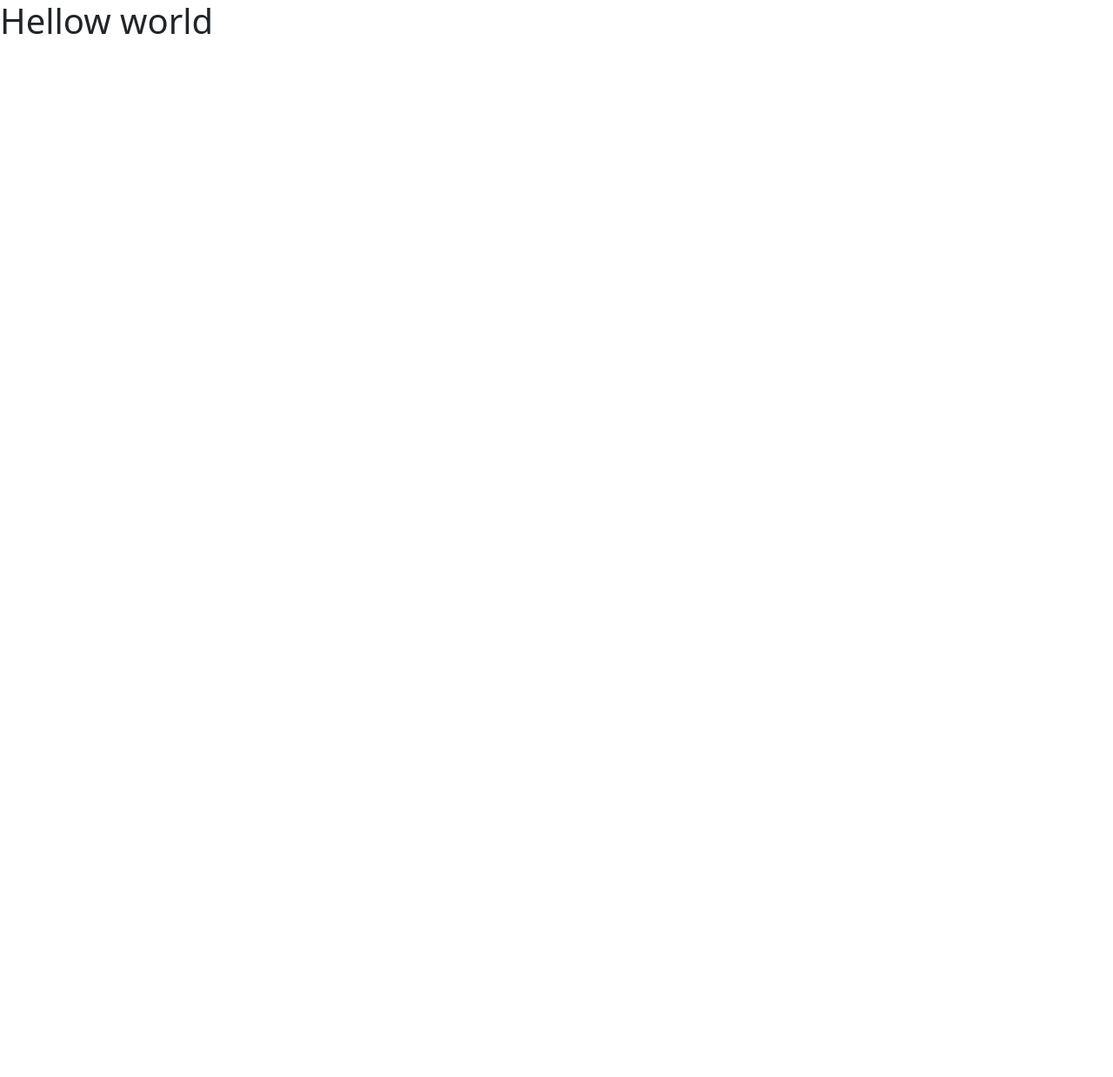
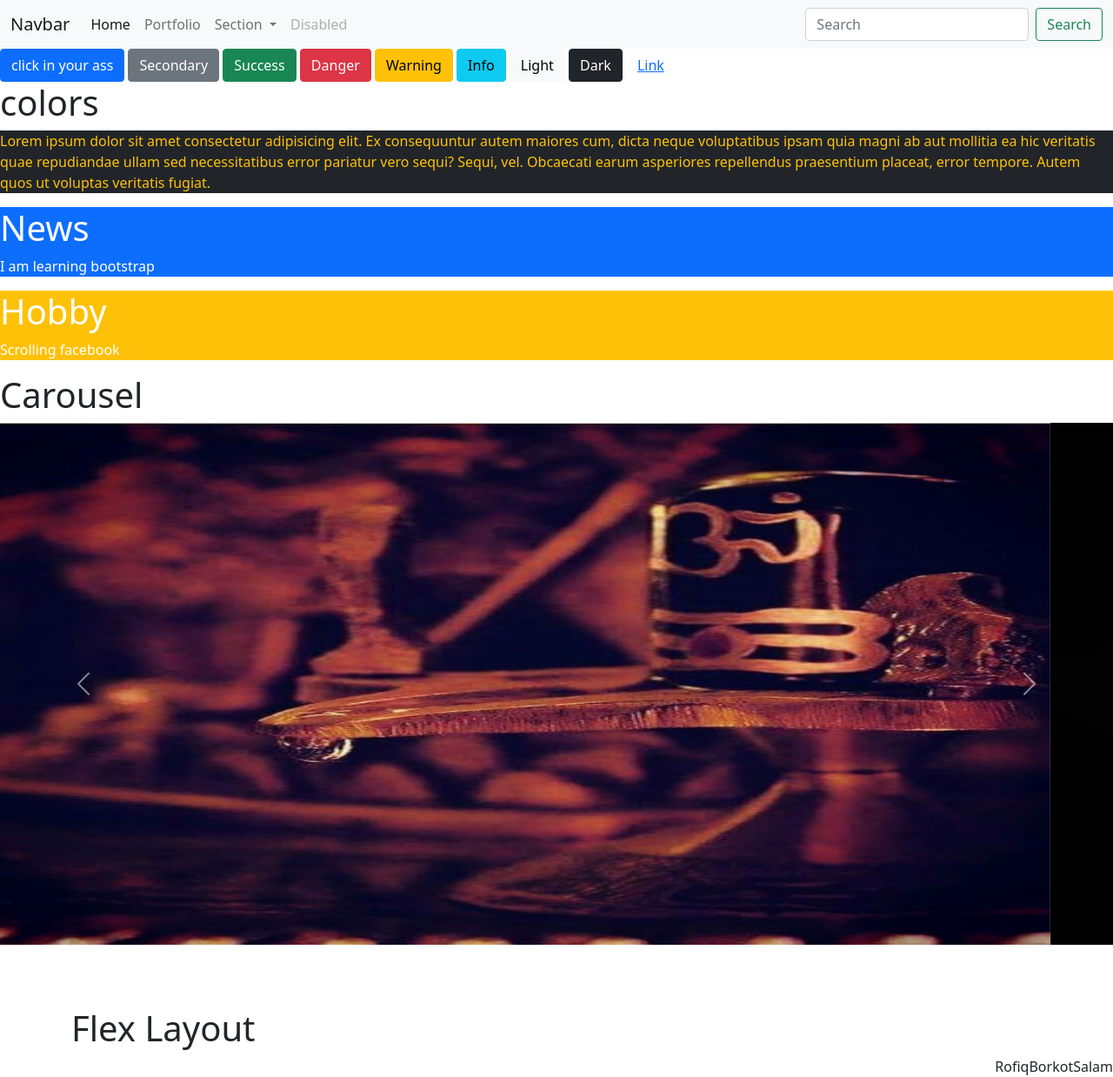
Before and after one commit to Ananthadeb1/Bootstrap, a plain HTML site: page index.html in a window 1280 px wide. Shown: the whole page at 87% size. Before the commit the page ends 800 px from the top, so only its background shows below. Drawn offline with nearby package versions, Linux system fonts and the light colour scheme.

Commit message:
first time with bootstrap

```diff
--- a/index.html
+++ b/index.html
@@ -8,8 +8,114 @@
     <link rel="stylesheet" href="Css/bootstrap/css/bootstrap.min.css">
 </head>
 <body>
+    <nav class="fixed-top navbar navbar-expand-lg navbar-light bg-light">
+        <div class="container-fluid">
+          <a class="navbar-brand" href="#">Navbar</a>
+          <button class="navbar-toggler" type="button" data-bs-toggle="collapse" data-bs-target="#navbarSupportedContent" aria-controls="navbarSupportedContent" aria-expanded="false" aria-label="Toggle navigation">
+            <span class="navbar-toggler-icon"></span>
+          </button>
+          <div class="collapse navbar-collapse" id="navbarSupportedContent">
+            <ul class="navbar-nav me-auto mb-2 mb-lg-0">
+              <li class="nav-item">
+                <a class="nav-link active" aria-current="page" href="#">Home</a>
+              </li>
+              <li class="nav-item">
+                <a class="nav-link" href="https://ananthadeb1.github.io/My-web-portfolio/">Portfolio</a>
+              </li>
+              <li class="nav-item dropdown">
+                <a class="nav-link dropdown-toggle" href="#" id="navbarDropdown" role="button" data-bs-toggle="dropdown" aria-expanded="false">
+                  Section
+                </a>
+                <ul class="dropdown-menu" aria-labelledby="navbarDropdown">
+                  <li><a class="dropdown-item" href="#">Science-1</a></li>
+                  <li><a class="dropdown-item" href="#">Science-2</a></li>
+          <!--        <li><hr class="dropdown-divider"></li> -->
+                  <li><a class="dropdown-item" href="#">Science-3</a></li>
+                  <li><a class="dropdown-item" href="#">Science-4</a></li>
+                  <li><a class="dropdown-item" href="#">Science-5</a></li>
+                  <li><a class="dropdown-item" href="#">Science-6</a></li>
+                  <li><a class="dropdown-item" href="#">Science-7</a></li>
+                </ul>
+              </li>
+              <li class="nav-item">
+                <a class="nav-link disabled" href="#" tabindex="-1" aria-disabled="true">Disabled</a>
+              </li>
+            </ul>
+            <form class="d-flex">
+              <input class="form-control me-2" type="search" placeholder="Search" aria-label="Search">
+              <button class="btn btn-outline-success" type="submit">Search</button>
+            </form>
+          </div>
+        </div>
+      </nav>
+
     <h1>
-        Hellow world
+        Buttons
     </h1>
+        <button class="btn btn-primary">click  in your ass</button>
+        <button type="button" class="btn btn-secondary">Secondary</button>
+        <button type="button" class="btn btn-success">Success</button>
+        <button type="button" class="btn btn-danger">Danger</button>
+        <button type="button" class="btn btn-warning">Warning</button>
+        <button type="button" class="btn btn-info">Info</button>
+        <button type="button" class="btn btn-light">Light</button>
+        <button type="button" class="btn btn-dark">Dark</button>
+        <button type="button" class="btn btn-link">Link</button>
+    <h1>colors</h1>
+    <p  class="text-warning bg-dark">
+        Lorem ipsum dolor sit amet consectetur adipisicing elit. Ex consequuntur autem maiores cum, dicta neque voluptatibus ipsam quia magni ab aut mollitia ea hic veritatis quae repudiandae ullam sed necessitatibus error pariatur vero sequi? Sequi, vel. Obcaecati earum asperiores repellendus praesentium placeat, error tempore. Autem quos ut voluptas veritatis fugiat.
+    </p>
+    <div class="bg-primary text-white">
+        <h1>News</h1>
+        <p>I am learning bootstrap</p>
+    </div>
+    <div class="bg-warning text-white">
+        <h1>Hobby</h1>
+        <p>Scrolling facebook</p>
+    </div>
+
+    <h1>Carousel</h1>
+
+    <div class="conteiner">
+
+        <div id="carouselExampleControls" class="carousel slide" data-bs-ride="carousel">
+            <div class="carousel-inner">
+              <div class="carousel-item active">
+                <img src="./images/shivling.jpg" class="d-block w-95" width="100%" height="600px"  alt="...">
+              </div>
+              <div class="carousel-item">
+                <img src="./images/shiva-dark.jpg" class="d-block w-95" width="100%" height="600px" alt="...">
+              </div>
+              <div class="carousel-item">
+                <img src="./images/shiva-lite.jpg" class="d-block w-95" width="100%" height="600px"  alt="...">
+              </div>
+            </div>
+            <button class="carousel-control-prev" type="button" data-bs-target="#carouselExampleControls" data-bs-slide="prev">
+              <span class="carousel-control-prev-icon" aria-hidden="true"></span>
+              <span class="visually-hidden">Previous</span>
+            </button>
+            <button class="carousel-control-next" type="button" data-bs-target="#carouselExampleControls" data-bs-slide="next">
+              <span class="carousel-control-next-icon" aria-hidden="true"></span>
+              <span class="visually-hidden">Next</span>
+            </button>
+          </div>
+
+    </div>
+    <br>
+    <br>
+    <br>
+
+    <div class="container">
+        <h1>Flex Layout</h1>
+    </div>
+    <div class="d-flex flex-lg-row-reverse flex-md-column-reverse">
+        <div>Salam</div>
+        <div>Borkot</div>
+        <div>Rofiq</div>
+    </div>
+
+<script src="https://cdn.jsdelivr.net/npm/bootstrap@5.1.0/dist/js/bootstrap.bundle.min.js" integrity="sha384-U1DAWAznBHeqEIlVSCgzq+c9gqGAJn5c/t99JyeKa9xxaYpSvHU5awsuZVVFIhvj" crossorigin="anonymous"></script>
+
+
 </body>
 </html>
```
Also changed, not shown: images/Anantha.jpg (added), images/mohakal.jpg (added), images/rudraksa.jpg (added), images/shiva-dark.jpg (added), images/shiva-lite.jpg (added), images/shivling.jpg (added), 2 other files.
